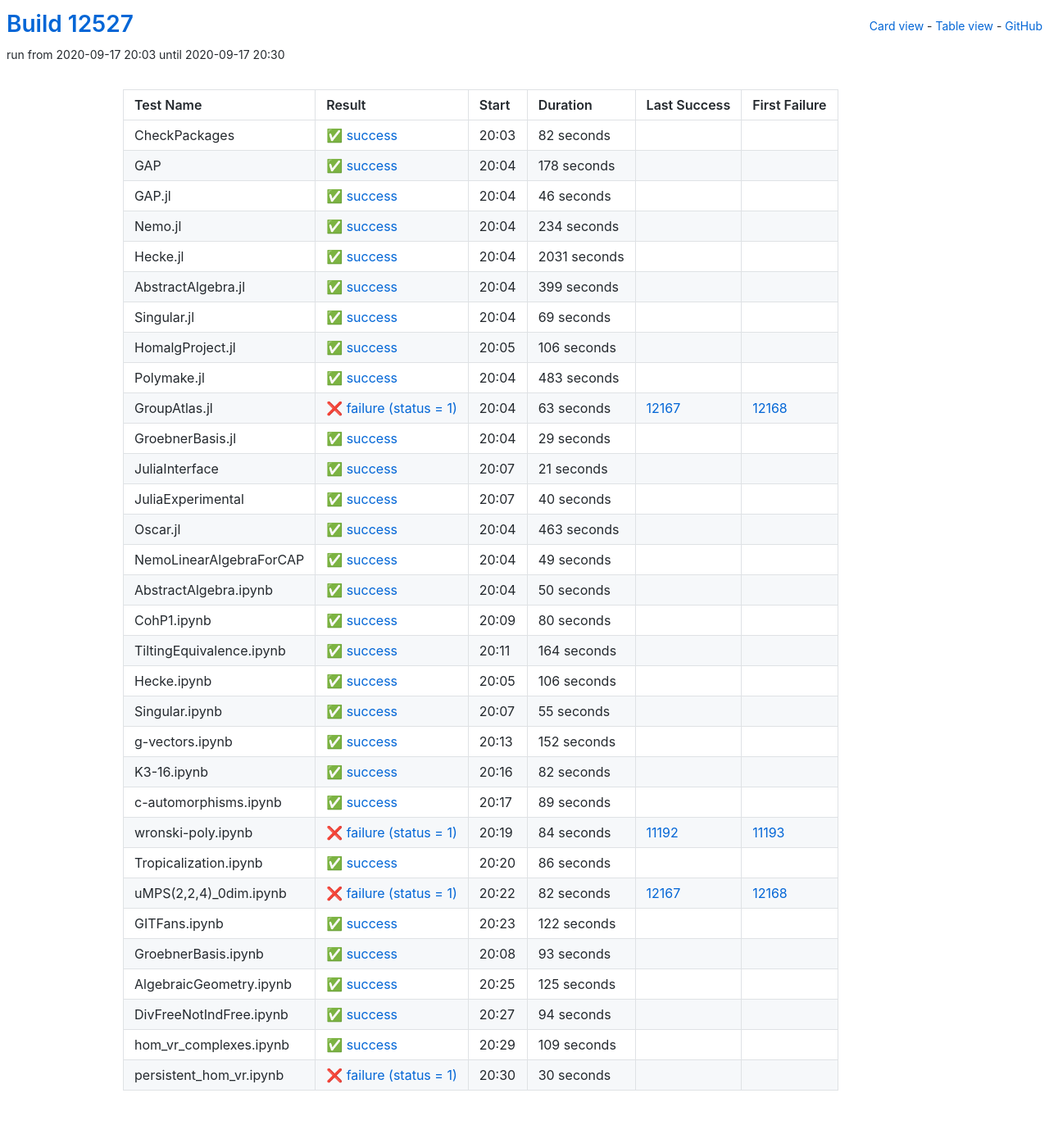
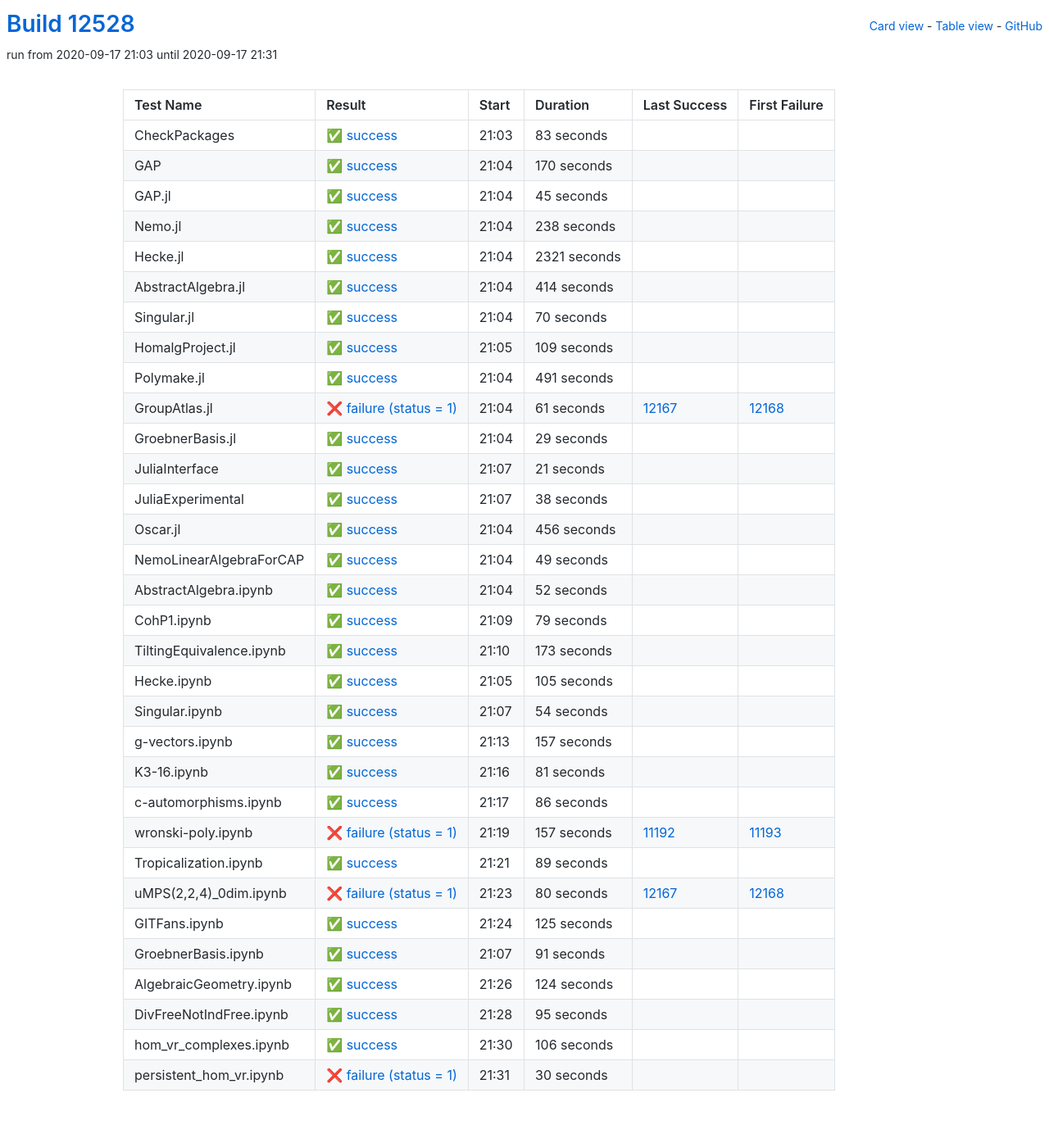
Before and after one commit to oscar-system/oscar-ci-status, a Jekyll site: the page built from table.html, in a window 1280 px wide. Shown: the whole page at 82% size. Built offline with Jekyll 4.4.1, drawn with Linux system fonts in a browser that asks for light colours.

Commit message:
Build #12528

```diff
--- a/_data/ci.yml
+++ b/_data/ci.yml
@@ -1,6 +1,6 @@
 ---
-build: 12527
-build_url: https://oscarci.mathematik.uni-kl.de/job/oscar/12527/
+build: 12528
+build_url: https://oscarci.mathematik.uni-kl.de/job/oscar/12528/
 job: oscar
 organization: oscar-system
 repo: oscar-ci-status
@@ -8,128 +8,128 @@
 tests:
 - name: CheckPackages
   id: checkpackages
-  log: https://oscarci.mathematik.uni-kl.de/job/oscar/12527/artifact/logs/build-12527/CheckPackages.log
-  start: 2020-09-17 20:03
+  log: https://oscarci.mathematik.uni-kl.de/job/oscar/12528/artifact/logs/build-12528/CheckPackages.log
+  start: 2020-09-17 21:03
   success: true
   exitcode: 0
   status: success
-  duration: 82
+  duration: 83
   last_success: false
   last_success_url:
   first_failure: false
   first_failure_url:
 - name: GAP
   id: gap
-  log: https://oscarci.mathematik.uni-kl.de/job/oscar/12527/artifact/logs/build-12527/GAP.log
-  start: 2020-09-17 20:04
+  log: https://oscarci.mathematik.uni-kl.de/job/oscar/12528/artifact/logs/build-12528/GAP.log
+  start: 2020-09-17 21:04
   success: true
   exitcode: 0
   status: success
-  duration: 178
+  duration: 170
   last_success: false
   last_success_url:
   first_failure: false
   first_failure_url:
 - name: GAP.jl
   id: gap-jl
-  log: https://oscarci.mathematik.uni-kl.de/job/oscar/12527/artifact/logs/build-12527/GAP.jl.log
-  start: 2020-09-17 20:04
+  log: https://oscarci.mathematik.uni-kl.de/job/oscar/12528/artifact/logs/build-12528/GAP.jl.log
+  start: 2020-09-17 21:04
   success: true
   exitcode: 0
   status: success
-  duration: 46
+  duration: 45
   last_success: false
   last_success_url:
   first_failure: false
   first_failure_url:
 - name: Nemo.jl
   id: nemo-jl
-  log: https://oscarci.mathematik.uni-kl.de/job/oscar/12527/artifact/logs/build-12527/Nemo.jl.log
-  start: 2020-09-17 20:04
+  log: https://oscarci.mathematik.uni-kl.de/job/oscar/12528/artifact/logs/build-12528/Nemo.jl.log
+  start: 2020-09-17 21:04
   success: true
   exitcode: 0
   status: success
-  duration: 234
+  duration: 238
   last_success: false
   last_success_url:
   first_failure: false
   first_failure_url:
 - name: Hecke.jl
   id: hecke-jl
-  log: https://oscarci.mathematik.uni-kl.de/job/oscar/12527/artifact/logs/build-12527/Hecke.jl.log
-  start: 2020-09-17 20:04
+  log: https://oscarci.mathematik.uni-kl.de/job/oscar/12528/artifact/logs/build-12528/Hecke.jl.log
+  start: 2020-09-17 21:04
   success: true
   exitcode: 0
   status: success
-  duration: 2031
+  duration: 2321
   last_success: false
   last_success_url:
   first_failure: false
   first_failure_url:
 - name: AbstractAlgebra.jl
   id: abstractalgebra-jl
-  log: https://oscarci.mathematik.uni-kl.de/job/oscar/12527/artifact/logs/build-12527/AbstractAlgebra.jl.log
-  start: 2020-09-17 20:04
+  log: https://oscarci.mathematik.uni-kl.de/job/oscar/12528/artifact/logs/build-12528/AbstractAlgebra.jl.log
+  start: 2020-09-17 21:04
   success: true
   exitcode: 0
   status: success
-  duration: 399
+  duration: 414
   last_success: false
   last_success_url:
   first_failure: false
   first_failure_url:
 - name: Singular.jl
   id: singular-jl
-  log: https://oscarci.mathematik.uni-kl.de/job/oscar/12527/artifact/logs/build-12527/Singular.jl.log
-  start: 2020-09-17 20:04
+  log: https://oscarci.mathematik.uni-kl.de/job/oscar/12528/artifact/logs/build-12528/Singular.jl.log
+  start: 2020-09-17 21:04
   success: true
   exitcode: 0
   status: success
-  duration: 69
+  duration: 70
   last_success: false
   last_success_url:
   first_failure: false
   first_failure_url:
 - name: HomalgProject.jl
   id: homalgproject-jl
-  log: https://oscarci.mathematik.uni-kl.de/job/oscar/12527/artifact/logs/build-12527/HomalgProject.jl.log
-  start: 2020-09-17 20:05
+  log: https://oscarci.mathematik.uni-kl.de/job/oscar/12528/artifact/logs/build-12528/HomalgProject.jl.log
+  start: 2020-09-17 21:05
   success: true
   exitcode: 0
   status: success
-  duration: 106
+  duration: 109
   last_success: false
   last_success_url:
   first_failure: false
   first_failure_url:
 - name: Polymake.jl
   id: polymake-jl
-  log: https://oscarci.mathematik.uni-kl.de/job/oscar/12527/artifact/logs/build-12527/Polymake.jl.log
-  start: 2020-09-17 20:04
+  log: https://oscarci.mathematik.uni-kl.de/job/oscar/12528/artifact/logs/build-12528/Polymake.jl.log
+  start: 2020-09-17 21:04
   success: true
   exitcode: 0
   status: success
-  duration: 483
+  duration: 491
   last_success: false
   last_success_url:
   first_failure: false
   first_failure_url:
 - name: GroupAtlas.jl
   id: groupatlas-jl
-  log: https://oscarci.mathematik.uni-kl.de/job/oscar/12527/artifact/logs/build-12527/GroupAtlas.jl.log
-  start: 2020-09-17 20:04
+  log: https://oscarci.mathematik.uni-kl.de/job/oscar/12528/artifact/logs/build-12528/GroupAtlas.jl.log
+  start: 2020-09-17 21:04
   success: false
   exitcode: 1
   status: failure
-  duration: 63
+  duration: 61
   last_success: 12167
   last_success_url: https://oscarci.mathematik.uni-kl.de/job/oscar/12167/
   first_failure: 12168
   first_failure_url: https://oscarci.mathematik.uni-kl.de/job/oscar/12168/
 - name: GroebnerBasis.jl
   id: groebnerbasis-jl
-  log: https://oscarci.mathematik.uni-kl.de/job/oscar/12527/artifact/logs/build-12527/GroebnerBasis.jl.log
-  start: 2020-09-17 20:04
+  log: https://oscarci.mathematik.uni-kl.de/job/oscar/12528/artifact/logs/build-12528/GroebnerBasis.jl.log
+  start: 2020-09-17 21:04
   success: true
   exitcode: 0
   status: success
@@ -140,8 +140,8 @@
   first_failure_url:
 - name: JuliaInterface
   id: juliainterface
-  log: https://oscarci.mathematik.uni-kl.de/job/oscar/12527/artifact/logs/build-12527/JuliaInterface.log
-  start: 2020-09-17 20:07
+  log: https://oscarci.mathematik.uni-kl.de/job/oscar/12528/artifact/logs/build-12528/JuliaInterface.log
+  start: 2020-09-17 21:07
   success: true
   exitcode: 0
   status: success
@@ -152,32 +152,32 @@
   first_failure_url:
 - name: JuliaExperimental
   id: juliaexperimental
-  log: https://oscarci.mathematik.uni-kl.de/job/oscar/12527/artifact/logs/build-12527/JuliaExperimental.log
-  start: 2020-09-17 20:07
+  log: https://oscarci.mathematik.uni-kl.de/job/oscar/12528/artifact/logs/build-12528/JuliaExperimental.log
+  start: 2020-09-17 21:07
   success: true
   exitcode: 0
   status: success
-  duration: 40
+  duration: 38
   last_success: false
   last_success_url:
   first_failure: false
   first_failure_url:
 - name: Oscar.jl
   id: oscar-jl
-  log: https://oscarci.mathematik.uni-kl.de/job/oscar/12527/artifact/logs/build-12527/Oscar.jl.log
-  start: 2020-09-17 20:04
+  log: https://oscarci.mathematik.uni-kl.de/job/oscar/12528/artifact/logs/build-12528/Oscar.jl.log
+  start: 2020-09-17 21:04
   success: true
   exitcode: 0
   status: success
-  duration: 463
+  duration: 456
   last_success: false
   last_success_url:
   first_failure: false
   first_failure_url:
 - name: NemoLinearAlgebraForCAP
   id: nemolinearalgebraforcap
-  log: https://oscarci.mathematik.uni-kl.de/job/oscar/12527/artifact/logs/build-12527/NemoLinearAlgebraForCAP.log
-  start: 2020-09-17 20:04
+  log: https://oscarci.mathematik.uni-kl.de/job/oscar/12528/artifact/logs/build-12528/NemoLinearAlgebraForCAP.log
+  start: 2020-09-17 21:04
   success: true
   exitcode: 0
   status: success
@@ -188,44 +188,188 @@
   first_failure_url:
 - name: AbstractAlgebra.ipynb
   id: abstractalgebra-ipynb
-  log: https://oscarci.mathematik.uni-kl.de/job/oscar/12527/artifact/logs/build-12527/AbstractAlgebra.ipynb.log
-  start: 2020-09-17 20:04
+  log: https://oscarci.mathematik.uni-kl.de/job/oscar/12528/artifact/logs/build-12528/AbstractAlgebra.ipynb.log
+  start: 2020-09-17 21:04
   success: true
   exitcode: 0
   status: success
-  duration: 50
+  duration: 52
   last_success: false
   last_success_url:
   first_failure: false
   first_failure_url:
 - name: CohP1.ipynb
   id: cohp1-ipynb
-  log: https://oscarci.mathematik.uni-kl.de/job/oscar/12527/artifact/logs/build-12527/CohP1.ipynb.log
-  start: 2020-09-17 20:09
+  log: https://oscarci.mathematik.uni-kl.de/job/oscar/12528/artifact/logs/build-12528/CohP1.ipynb.log
+  start: 2020-09-17 21:09
   success: true
   exitcode: 0
   status: success
-  duration: 80
+  duration: 79
   last_success: false
   last_success_url:
   first_failure: false
   first_failure_url:
 - name: TiltingEquivalence.ipynb
   id: tiltingequivalence-ipynb
-  log: https://oscarci.mathematik.uni-kl.de/job/oscar/12527/artifact/logs/build-12527/TiltingEquivalence.ipynb.log
-  start: 2020-09-17 20:11
+  log: https://oscarci.mathematik.uni-kl.de/job/oscar/12528/artifact/logs/build-12528/TiltingEquivalence.ipynb.log
+  start: 2020-09-17 21:10
   success: true
   exitcode: 0
   status: success
-  duration: 164
+  duration: 173
   last_success: false
   last_success_url:
   first_failure: false
   first_failure_url:
 - name: Hecke.ipynb
   id: hecke-ipynb
-  log: https://oscarci.mathematik.uni-kl.de/job/oscar/12527/artifact/logs/build-12527/Hecke.ipynb.log
-  start: 2020-09-17 20:05
+  log: https://oscarci.mathematik.uni-kl.de/job/oscar/12528/artifact/logs/build-12528/Hecke.ipynb.log
+  start: 2020-09-17 21:05
+  success: true
+  exitcode: 0
+  status: success
+  duration: 105
+  last_success: false
+  last_success_url:
+  first_failure: false
+  first_failure_url:
+- name: Singular.ipynb
+  id: singular-ipynb
+  log: https://oscarci.mathematik.uni-kl.de/job/oscar/12528/artifact/logs/build-12528/Singular.ipynb.log
+  start: 2020-09-17 21:07
+  success: true
+  exitcode: 0
+  status: success
+  duration: 54
+  last_success: false
+  last_success_url:
+  first_failure: false
+  first_failure_url:
+- name: g-vectors.ipynb
+  id: g-vectors-ipynb
+  log: https://oscarci.mathematik.uni-kl.de/job/oscar/12528/artifact/logs/build-12528/g-vectors.ipynb.log
+  start: 2020-09-17 21:13
+  success: true
+  exitcode: 0
+  status: success
+  duration: 157
+  last_success: false
+  last_success_url:
+  first_failure: false
+  first_failure_url:
+- name: K3-16.ipynb
+  id: k3-16-ipynb
+  log: https://oscarci.mathematik.uni-kl.de/job/oscar/12528/artifact/logs/build-12528/K3-16.ipynb.log
+  start: 2020-09-17 21:16
+  success: true
+  exitcode: 0
+  status: success
+  duration: 81
+  last_success: false
+  last_success_url:
+  first_failure: false
+  first_failure_url:
+- name: c-automorphisms.ipynb
+  id: c-automorphisms-ipynb
+  log: https://oscarci.mathematik.uni-kl.de/job/oscar/12528/artifact/logs/build-12528/c-automorphisms.ipynb.log
+  start: 2020-09-17 21:17
+  success: true
+  exitcode: 0
+  status: success
+  duration: 86
+  last_success: false
+  last_success_url:
+  first_failure: false
+  first_failure_url:
+- name: wronski-poly.ipynb
+  id: wronski-poly-ipynb
+  log: https://oscarci.mathematik.uni-kl.de/job/oscar/12528/artifact/logs/build-12528/wronski-poly.ipynb.log
+  start: 2020-09-17 21:19
+  success: false
+  exitcode: 1
+  status: failure
+  duration: 157
+  last_success: 11192
+  last_success_url: https://oscarci.mathematik.uni-kl.de/job/oscar/11192/
+  first_failure: 11193
+  first_failure_url: https://oscarci.mathematik.uni-kl.de/job/oscar/11193/
+- name: Tropicalization.ipynb
+  id: tropicalization-ipynb
+  log: https://oscarci.mathematik.uni-kl.de/job/oscar/12528/artifact/logs/build-12528/Tropicalization.ipynb.log
+  start: 2020-09-17 21:21
+  success: true
+  exitcode: 0
+  status: success
+  duration: 89
+  last_success: false
+  last_success_url:
+  first_failure: false
+  first_failure_url:
+- name: uMPS(2,2,4)_0dim.ipynb
+  id: umps-2-2-4-0dim-ipynb
+  log: https://oscarci.mathematik.uni-kl.de/job/oscar/12528/artifact/logs/build-12528/uMPS-2-2-4-_0dim.ipynb.log
+  start: 2020-09-17 21:23
+  success: false
+  exitcode: 1
+  status: failure
+  duration: 80
+  last_success: 12167
+  last_success_url: https://oscarci.mathematik.uni-kl.de/job/oscar/12167/
+  first_failure: 12168
+  first_failure_url: https://oscarci.mathematik.uni-kl.de/job/oscar/12168/
+- name: GITFans.ipynb
+  id: gitfans-ipynb
+  log: https://oscarci.mathematik.uni-kl.de/job/oscar/12528/artifact/logs/build-12528/GITFans.ipynb.log
+  start: 2020-09-17 21:24
+  success: true
+  exitcode: 0
+  status: success
+  duration: 125
+  last_success: false
+  last_success_url:
+  first_failure: false
+  first_failure_url:
+- name: GroebnerBasis.ipynb
+  id: groebnerbasis-ipynb
+  log: https://oscarci.mathematik.uni-kl.de/job/oscar/12528/artifact/logs/build-12528/GroebnerBasis.ipynb.log
+  start: 2020-09-17 21:07
+  success: true
+  exitcode: 0
+  status: success
+  duration: 91
+  last_success: false
+  last_success_url:
+  first_failure: false
+  first_failure_url:
+- name: AlgebraicGeometry.ipynb
+  id: algebraicgeometry-ipynb
+  log: https://oscarci.mathematik.uni-kl.de/job/oscar/12528/artifact/logs/build-12528/AlgebraicGeometry.ipynb.log
+  start: 2020-09-17 21:26
+  success: true
+  exitcode: 0
+  status: success
+  duration: 124
+  last_success: false
+  last_success_url:
+  first_failure: false
+  first_failure_url:
+- name: DivFreeNotIndFree.ipynb
+  id: divfreenotindfree-ipynb
+  log: https://oscarci.mathematik.uni-kl.de/job/oscar/12528/artifact/logs/build-12528/DivFreeNotIndFree.ipynb.log
+  start: 2020-09-17 21:28
+  success: true
+  exitcode: 0
+  status: success
+  duration: 95
+  last_success: false
+  last_success_url:
+  first_failure: false
+  first_failure_url:
+- name: hom_vr_complexes.ipynb
+  id: hom-vr-complexes-ipynb
+  log: https://oscarci.mathematik.uni-kl.de/job/oscar/12528/artifact/logs/build-12528/hom_vr_complexes.ipynb.log
+  start: 2020-09-17 21:30
   success: true
   exitcode: 0
   status: success
@@ -234,154 +378,10 @@
   last_success_url:
   first_failure: false
   first_failure_url:
-- name: Singular.ipynb
-  id: singular-ipynb
-  log: https://oscarci.mathematik.uni-kl.de/job/oscar/12527/artifact/logs/build-12527/Singular.ipynb.log
-  start: 2020-09-17 20:07
-  success: true
-  exitcode: 0
-  status: success
-  duration: 55
-  last_success: false
-  last_success_url:
-  first_failure: false
-  first_failure_url:
-- name: g-vectors.ipynb
-  id: g-vectors-ipynb
-  log: https://oscarci.mathematik.uni-kl.de/job/oscar/12527/artifact/logs/build-12527/g-vectors.ipynb.log
-  start: 2020-09-17 20:13
-  success: true
-  exitcode: 0
-  status: success
-  duration: 152
-  last_success: false
-  last_success_url:
-  first_failure: false
-  first_failure_url:
-- name: K3-16.ipynb
-  id: k3-16-ipynb
-  log: https://oscarci.mathematik.uni-kl.de/job/oscar/12527/artifact/logs/build-12527/K3-16.ipynb.log
-  start: 2020-09-17 20:16
-  success: true
-  exitcode: 0
-  status: success
-  duration: 82
-  last_success: false
-  last_success_url:
-  first_failure: false
-  first_failure_url:
-- name: c-automorphisms.ipynb
-  id: c-automorphisms-ipynb
-  log: https://oscarci.mathematik.uni-kl.de/job/oscar/12527/artifact/logs/build-12527/c-automorphisms.ipynb.log
-  start: 2020-09-17 20:17
-  success: true
-  exitcode: 0
-  status: success
-  duration: 89
-  last_success: false
-  last_success_url:
-  first_failure: false
-  first_failure_url:
-- name: wronski-poly.ipynb
-  id: wronski-poly-ipynb
-  log: https://oscarci.mathematik.uni-kl.de/job/oscar/12527/artifact/logs/build-12527/wronski-poly.ipynb.log
-  start: 2020-09-17 20:19
-  success: false
-  exitcode: 1
-  status: failure
-  duration: 84
-  last_success: 11192
-  last_success_url: https://oscarci.mathematik.uni-kl.de/job/oscar/11192/
-  first_failure: 11193
-  first_failure_url: https://oscarci.mathematik.uni-kl.de/job/oscar/11193/
-- name: Tropicalization.ipynb
-  id: tropicalization-ipynb
-  log: https://oscarci.mathematik.uni-kl.de/job/oscar/12527/artifact/logs/build-12527/Tropicalization.ipynb.log
-  start: 2020-09-17 20:20
-  success: true
-  exitcode: 0
-  status: success
-  duration: 86
-  last_success: false
-  last_success_url:
-  first_failure: false
-  first_failure_url:
-- name: uMPS(2,2,4)_0dim.ipynb
-  id: umps-2-2-4-0dim-ipynb
-  log: https://oscarci.mathematik.uni-kl.de/job/oscar/12527/artifact/logs/build-12527/uMPS-2-2-4-_0dim.ipynb.log
-  start: 2020-09-17 20:22
-  success: false
-  exitcode: 1
-  status: failure
-  duration: 82
-  last_success: 12167
-  last_success_url: https://oscarci.mathematik.uni-kl.de/job/oscar/12167/
-  first_failure: 12168
-  first_failure_url: https://oscarci.mathematik.uni-kl.de/job/oscar/12168/
-- name: GITFans.ipynb
-  id: gitfans-ipynb
-  log: https://oscarci.mathematik.uni-kl.de/job/oscar/12527/artifact/logs/build-12527/GITFans.ipynb.log
-  start: 2020-09-17 20:23
-  success: true
-  exitcode: 0
-  status: success
-  duration: 122
-  last_success: false
-  last_success_url:
-  first_failure: false
-  first_failure_url:
-- name: GroebnerBasis.ipynb
-  id: groebnerbasis-ipynb
-  log: https://oscarci.mathematik.uni-kl.de/job/oscar/12527/artifact/logs/build-12527/GroebnerBasis.ipynb.log
-  start: 2020-09-17 20:08
-  success: true
-  exitcode: 0
-  status: success
-  duration: 93
-  last_success: false
-  last_success_url:
-  first_failure: false
-  first_failure_url:
-- name: AlgebraicGeometry.ipynb
-  id: algebraicgeometry-ipynb
-  log: https://oscarci.mathematik.uni-kl.de/job/oscar/12527/artifact/logs/build-12527/AlgebraicGeometry.ipynb.log
-  start: 2020-09-17 20:25
-  success: true
-  exitcode: 0
-  status: success
-  duration: 125
-  last_success: false
-  last_success_url:
-  first_failure: false
-  first_failure_url:
-- name: DivFreeNotIndFree.ipynb
-  id: divfreenotindfree-ipynb
-  log: https://oscarci.mathematik.uni-kl.de/job/oscar/12527/artifact/logs/build-12527/DivFreeNotIndFree.ipynb.log
-  start: 2020-09-17 20:27
-  success: true
-  exitcode: 0
-  status: success
-  duration: 94
-  last_success: false
-  last_success_url:
-  first_failure: false
-  first_failure_url:
-- name: hom_vr_complexes.ipynb
-  id: hom-vr-complexes-ipynb
-  log: https://oscarci.mathematik.uni-kl.de/job/oscar/12527/artifact/logs/build-12527/hom_vr_complexes.ipynb.log
-  start: 2020-09-17 20:29
-  success: true
-  exitcode: 0
-  status: success
-  duration: 109
-  last_success: false
-  last_success_url:
-  first_failure: false
-  first_failure_url:
 - name: persistent_hom_vr.ipynb
   id: persistent-hom-vr-ipynb
-  log: https://oscarci.mathematik.uni-kl.de/job/oscar/12527/artifact/logs/build-12527/persistent_hom_vr.ipynb.log
-  start: 2020-09-17 20:30
+  log: https://oscarci.mathematik.uni-kl.de/job/oscar/12528/artifact/logs/build-12528/persistent_hom_vr.ipynb.log
+  start: 2020-09-17 21:31
   success: false
   exitcode: 1
   status: failure
```
Also changed, not shown: README.md.
